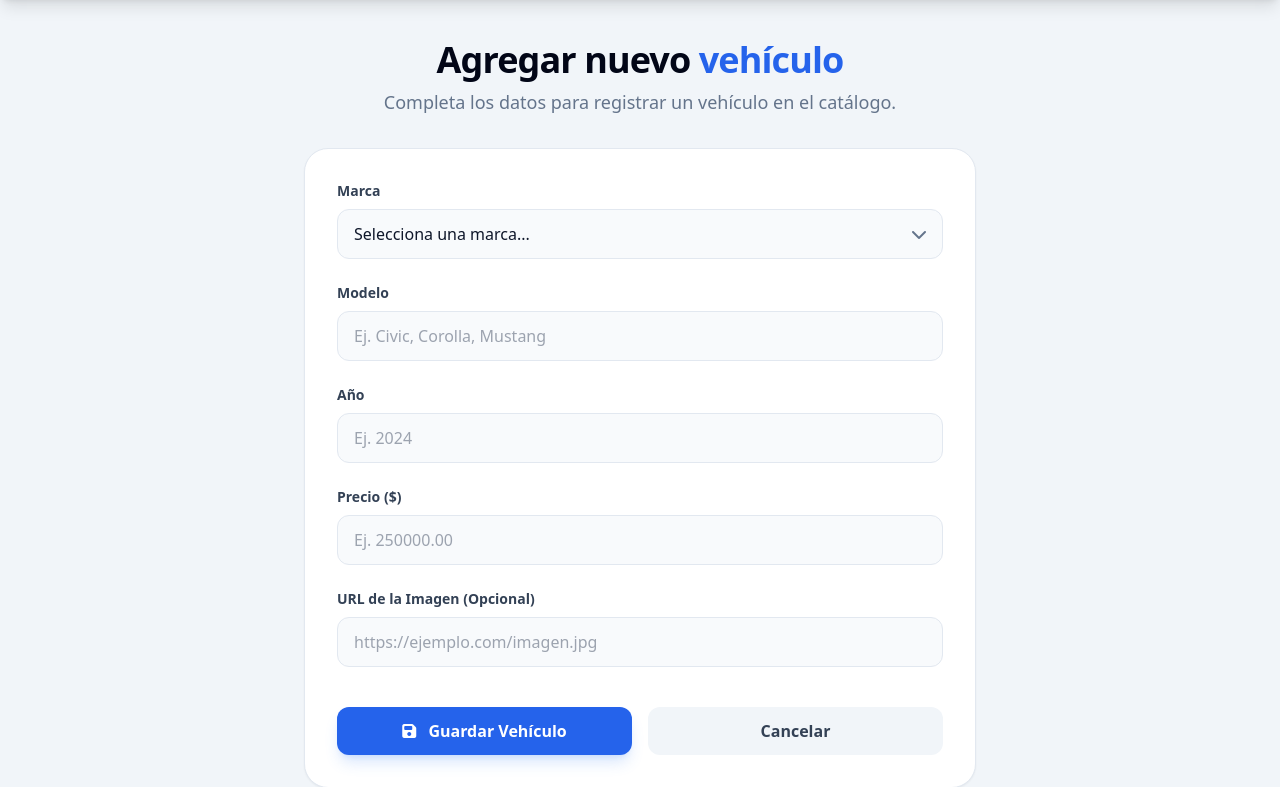
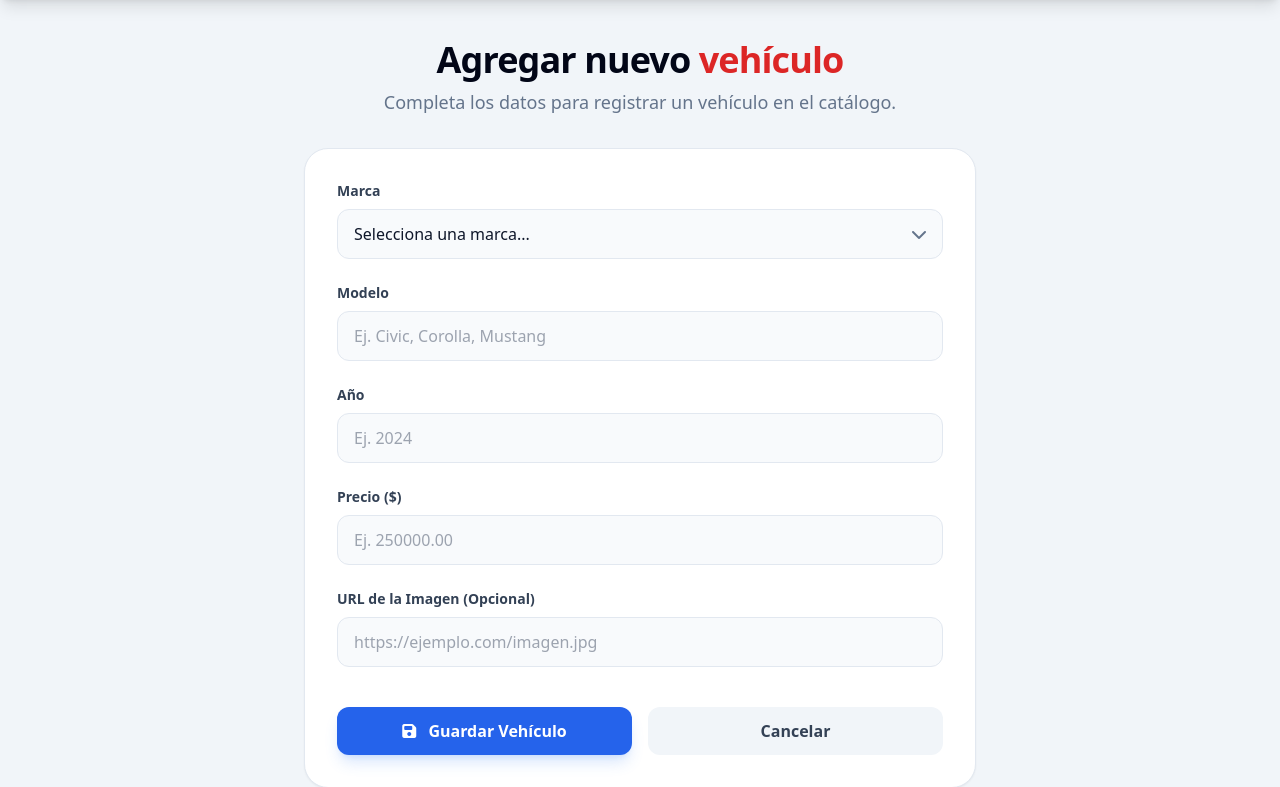
Before and after one commit to TendedCard0/CN2_TrabajoEquipo, a Flask app: page /crear in a window 1280 px wide. Shown: the part 84-871 px from the top of the page. Run offline with Flask 3, Linux system fonts and the light colour scheme; data that the repository does not hold is empty; some libraries are stand-ins or nearby versions.

Commit message:
Feat_cambio_minimo

```diff
--- a/templates/crear_vehiculo.html
+++ b/templates/crear_vehiculo.html
@@ -11,7 +11,7 @@ Agregar Vehículo
     <div class="mb-8 text-center">
         <h2 class="text-3xl md:text-4xl font-black tracking-tight text-slate-950">
             Agregar nuevo
-            <span class="text-blue-600">vehículo</span>
+            <span class="text-red-600">vehículo</span>
         </h2>
         <p class="text-slate-500 mt-2 text-lg">
             Completa los datos para registrar un vehículo en el catálogo.
```
